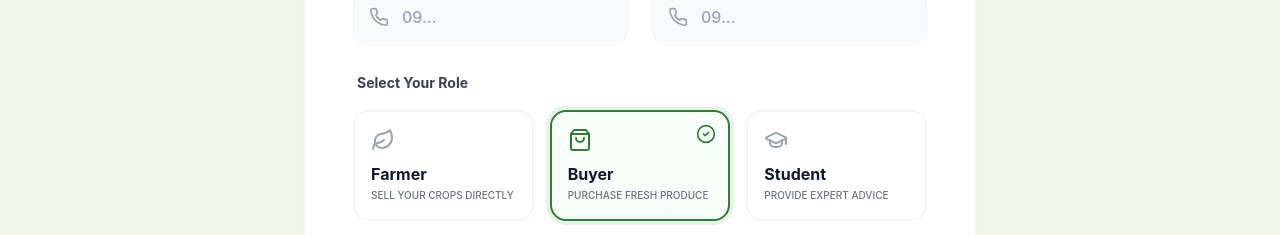
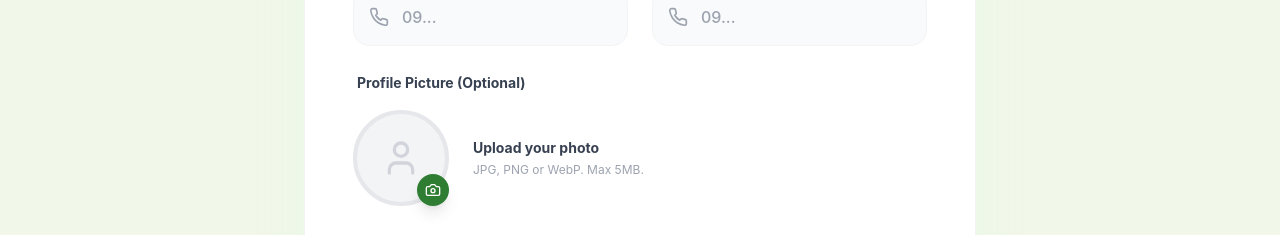
Before and after one commit to Kenenisaboru/Agrilink, a React (Vite) app in the folder frontend/: page /register in a window 1280 px wide. Shown: the part 553-788 px from the top of the page. Built offline with nearby package versions, Linux system fonts and the light colour scheme; no server answers.

Commit message:
feat(ui): add profile picture uploader and avatar display

```diff
--- a/frontend/src/components/Navbar.jsx
+++ b/frontend/src/components/Navbar.jsx
@@ -130,9 +130,17 @@ const Navbar = () => {
             <div className="flex items-center gap-4">
               <div className="h-8 w-px bg-gray-200" />
               <div className="flex items-center gap-3 bg-gray-50 p-1.5 pr-4 rounded-full border border-gray-100 hover:border-agriGreen/30 transition-colors">
-                <div className="w-8 h-8 rounded-full bg-agriGreen/10 flex items-center justify-center text-agriGreen font-bold">
-                  {user.name?.[0] || <User className="w-4 h-4" />}
-                </div>
+                {user.profilePicture ? (
+                  <img
+                    src={user.profilePicture}
+                    alt={user.name}
+                    className="w-8 h-8 rounded-full object-cover ring-2 ring-agriGreen/20"
+                  />
+                ) : (
+                  <div className="w-8 h-8 rounded-full bg-agriGreen/10 flex items-center justify-center text-agriGreen font-bold">
+                    {user.name?.[0] || <User className="w-4 h-4" />}
+                  </div>
+                )}
                 <div className="flex flex-col">
                   <span className="text-xs font-bold text-gray-900 leading-none">{user.name}</span>
                   <span className="text-[10px] text-gray-500 font-medium">{user.role}</span>
--- a/frontend/src/context/AuthContext.jsx
+++ b/frontend/src/context/AuthContext.jsx
@@ -55,7 +55,15 @@ export const AuthProvider = ({ children }) => {
   };
 
   const register = async (userData) => {
-    const response = await axios.post('/api/auth/register', userData);
+    let response;
+    if (userData instanceof FormData) {
+      // File upload: send as multipart/form-data
+      response = await axios.post('/api/auth/register', userData, {
+        headers: { 'Content-Type': 'multipart/form-data' },
+      });
+    } else {
+      response = await axios.post('/api/auth/register', userData);
+    }
     const data = response.data;
     setUser(data);
     return data;
--- a/frontend/src/pages/Register.jsx
+++ b/frontend/src/pages/Register.jsx
@@ -14,7 +14,8 @@ import {
   ShoppingBag,
   CheckCircle2,
   MapPin,
-  Phone
+  Phone,
+  Camera
 } from 'lucide-react';
 
 const Register = () => {
@@ -32,8 +33,22 @@ const Register = () => {
   });
   const [error, setError] = useState('');
   const [loading, setLoading] = useState(false);
+  const [profilePicture, setProfilePicture] = useState(null);
+  const [previewUrl, setPreviewUrl] = useState(null);
   const { register } = useAuth();
   const navigate = useNavigate();
+
+  const handleImageChange = (e) => {
+    const file = e.target.files[0];
+    if (file) {
+      if (file.size > 5 * 1024 * 1024) {
+        setError('Image must be less than 5MB');
+        return;
+      }
+      setProfilePicture(file);
+      setPreviewUrl(URL.createObjectURL(file));
+    }
+  };
 
   const roles = [
     { id: 'Farmer', icon: Leaf, desc: 'Sell your crops directly' },
@@ -46,7 +61,15 @@ const Register = () => {
     setLoading(true);
     setError('');
     try {
-      const user = await register(formData);
+      // Build FormData to support file upload
+      const submitData = new FormData();
+      Object.keys(formData).forEach(key => {
+        if (formData[key]) submitData.append(key, formData[key]);
+      });
+      if (profilePicture) {
+        submitData.append('profilePicture', profilePicture);
+      }
+      const user = await register(submitData);
       navigate(`/dashboard/${user.role.toLowerCase()}`);
     } catch (err) {
       setError(err.response?.data?.message || 'Registration failed. Please try again.');
@@ -228,6 +251,42 @@ const Register = () => {
                 </div>
               )}
 
+              {/* Profile Picture Upload */}
+              <div className="space-y-4">
+                <label className="text-sm font-bold text-gray-700 ml-1">Profile Picture (Optional)</label>
+                <div className="flex items-center gap-6">
+                  <div className="relative group">
+                    <div className="w-24 h-24 rounded-full overflow-hidden bg-gray-100 border-4 border-gray-200 group-hover:border-agriGreen transition-colors">
+                      {previewUrl ? (
+                        <img src={previewUrl} alt="Preview" className="w-full h-full object-cover" />
+                      ) : (
+                        <div className="w-full h-full flex items-center justify-center">
+                          <User className="w-10 h-10 text-gray-300" />
+                        </div>
+                      )}
+                    </div>
+                    <label className="absolute bottom-0 right-0 bg-agriGreen text-white p-2 rounded-full cursor-pointer shadow-lg hover:bg-green-700 transition-colors">
+                      <Camera className="w-4 h-4" />
+                      <input
+                        type="file"
+                        accept="image/*"
+                        onChange={handleImageChange}
+                        className="hidden"
+                      />
+                    </label>
+                  </div>
+                  <div>
+                    <p className="text-sm font-bold text-gray-700">Upload your photo</p>
+                    <p className="text-xs text-gray-400 mt-1">JPG, PNG or WebP. Max 5MB.</p>
+                    {profilePicture && (
+                      <p className="text-xs text-agriGreen font-bold mt-1 flex items-center gap-1">
+                        <CheckCircle2 className="w-3 h-3" /> {profilePicture.name}
+                      </p>
+                    )}
+                  </div>
+                </div>
+              </div>
+
               <div className="space-y-4">
                 <label className="text-sm font-bold text-gray-700 ml-1">Select Your Role</label>
                 <div className="grid grid-cols-1 sm:grid-cols-3 gap-4">
```
